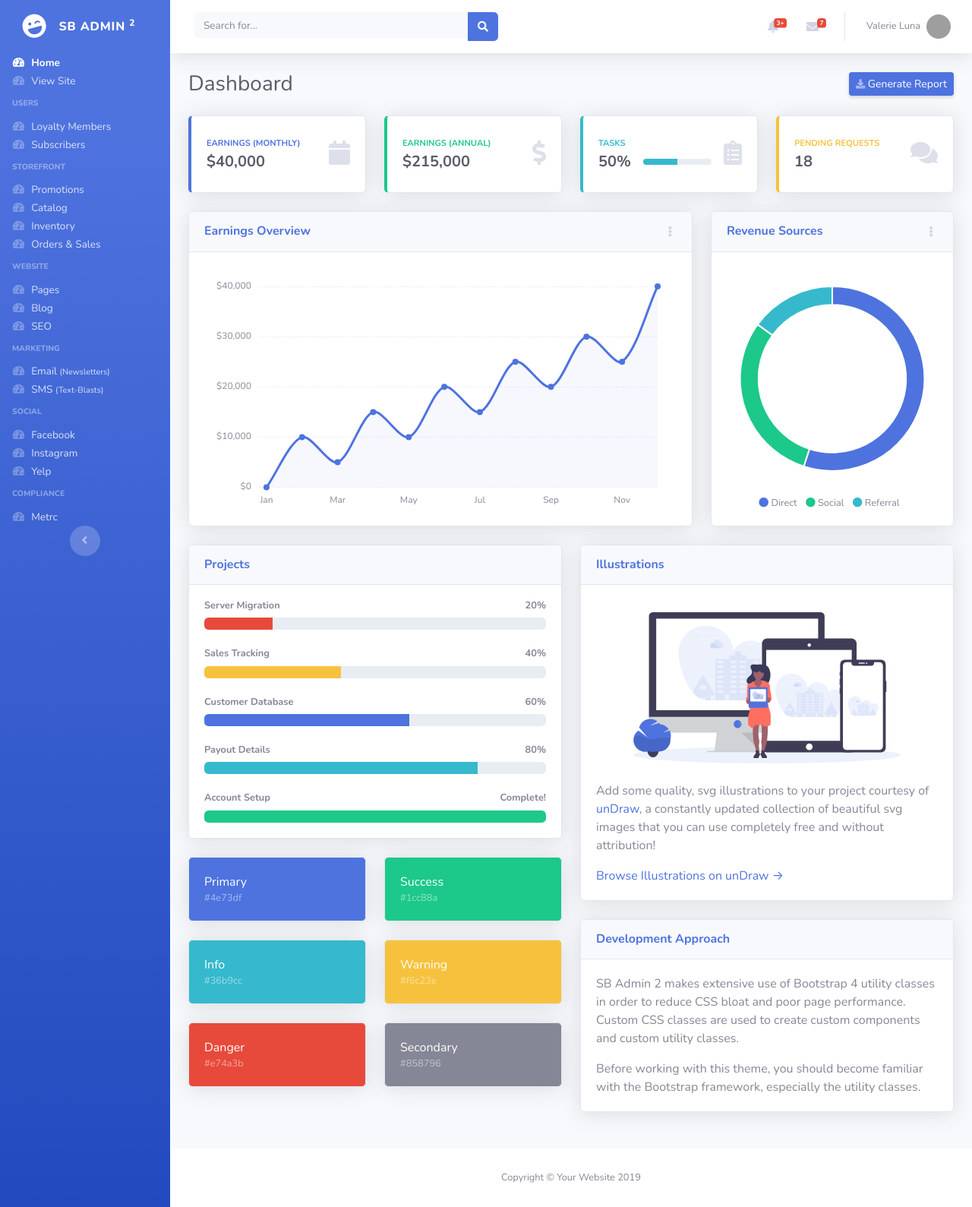
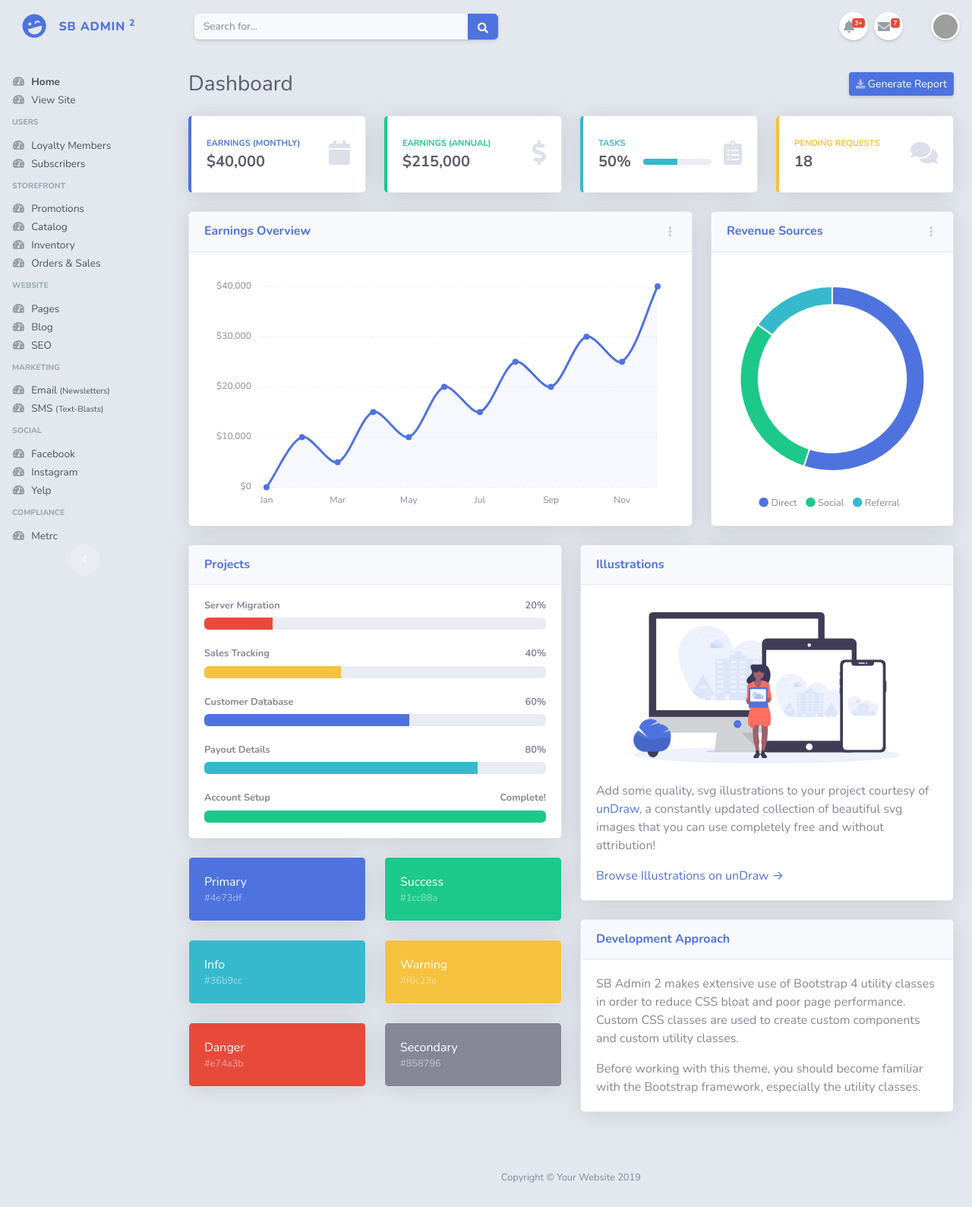
Before and after one commit to rowsheet/highbrid_dashboard, a Flask app: page / in a window 1280 px wide. Shown: the whole page at 76% size. Run offline with Flask 2, Linux system fonts and the light colour scheme; some libraries are stand-ins or nearby versions; grey boxes are pictures that could not be loaded.

Commit message:
Looks like stripe.

```diff
--- a/app/server.py
+++ b/app/server.py
@@ -13,51 +13,74 @@ def public(path):
 def home():
         return render_template("pages/home.html")
 
+@app.route("/users", methods=["GET", "POST"])
+def users():
+        return render_template("pages/users.html")
+@app.route("/loyalty_members", methods=["GET", "POST"])
+def loyalty_members():
+        return render_template("pages/loyalty_members.html")
+@app.route("/subscribers", methods=["GET", "POST"])
+def subscribers():
+        return render_template("pages/subscribers.html")
+
+@app.route("/storefront", methods=["GET", "POST"])
+def storefront():
+        return render_template("pages/storefront.html")
+@app.route("/promotions", methods=["GET", "POST"])
+def promotions():
+        return render_template("pages/promotions.html")
+@app.route("/catalog", methods=["GET", "POST"])
+def catalog():
+        return render_template("pages/catalog.html")
+@app.route("/inventory", methods=["GET", "POST"])
+def inventory():
+        return render_template("pages/inventory.html")
+@app.route("/orders_and_sales", methods=["GET", "POST"])
+def orders_and_sales():
+        return render_template("pages/orders_and_sales.html")
+
+@app.route("/website", methods=["GET", "POST"])
+def website():
+        return render_template("pages/website.html")
+@app.route("/pages", methods=["GET", "POST"])
+def pages():
+        return render_template("pages/pages.html")
 @app.route("/blog", methods=["GET", "POST"])
 def blog():
         return render_template("pages/blog.html")
-@app.route("/catalog", methods=["GET", "POST"])
-def catalog():
-        return render_template("pages/catalog.html")
+@app.route("/seo", methods=["GET", "POST"])
+def seo():
+        return render_template("pages/seo.html")
+
+@app.route("/marketing", methods=["GET", "POST"])
+def marketing():
+        return render_template("pages/marketing.html")
 @app.route("/email", methods=["GET", "POST"])
 def email():
         return render_template("pages/email.html")
+@app.route("/text", methods=["GET", "POST"])
+def text():
+        return render_template("pages/text.html")
+
+@app.route("/social", methods=["GET", "POST"])
+def social():
+        return render_template("pages/social.html")
 @app.route("/facebook", methods=["GET", "POST"])
 def facebook():
         return render_template("pages/facebook.html")
 @app.route("/instagram", methods=["GET", "POST"])
 def instagram():
         return render_template("pages/instagram.html")
-@app.route("/inventory", methods=["GET", "POST"])
-def inventory():
-        return render_template("pages/inventory.html")
-@app.route("/loyalty_members", methods=["GET", "POST"])
-def loyalty_members():
-        return render_template("pages/loyalty_members.html")
+@app.route("/yelp", methods=["GET", "POST"])
+def yelp():
+        return render_template("pages/yelp.html")
+
+@app.route("/compliance", methods=["GET", "POST"])
+def compliance():
+        return render_template("pages/compliance.html")
 @app.route("/metrc", methods=["GET", "POST"])
 def metrc():
         return render_template("pages/metrc.html")
-@app.route("/orders_and_sales", methods=["GET", "POST"])
-def orders_and_sales():
-        return render_template("pages/orders_and_sales.html")
-@app.route("/pages", methods=["GET", "POST"])
-def pages():
-        return render_template("pages/pages.html")
-@app.route("/promotions", methods=["GET", "POST"])
-def promotions():
-        return render_template("pages/promotions.html")
-@app.route("/seo", methods=["GET", "POST"])
-def seo():
-        return render_template("pages/seo.html")
-@app.route("/subscribers", methods=["GET", "POST"])
-def subscribers():
-        return render_template("pages/subscribers.html")
-@app.route("/text", methods=["GET", "POST"])
-def text():
-        return render_template("pages/text.html")
-@app.route("/yelp", methods=["GET", "POST"])
-def yelp():
-        return render_template("pages/yelp.html")
 
 #-------------------------------------------------------------------------------
 # Demo pages.
--- a/app/templates/components/sidebar.html
+++ b/app/templates/components/sidebar.html
@@ -6,6 +6,72 @@ a.nav-link {
 .sidebar-heading {
     margin-top: 10px;
     margin-bottom: 10px;
+}
+/* Re-Color */
+ul#accordionSidebar {
+    background: #e3e8ee;
+}
+.nav-item a.nav-link {
+    color: #4b5458 !important;
+}
+.nav-link i.fas {
+    color: #979fa2 !important;
+}
+.sidebar-heading {
+    color: #9cabb3 !important;
+}
+.sidebar-heading {
+    color: #9cabb3 !important;
+}
+.justify-content-center {
+    background: white;
+    margin-bottom: 25px;
+}
+.justify-content-center * {
+    color: #4d73df;
+}
+.sidebar-heading {
+    color: #9cabb3 !important;
+}
+.justify-content-center * {
+    color: #4d73df;
+}
+div#content-wrapper {
+    background: #e3e7ee !important;
+}
+footer.bg-white {
+    background: #e3e7ee !important;
+}
+.justify-content-center {
+    background: #e3e7ee !important;
+    margin-bottom: 25px;
+}
+.navbar {
+    background: #e3e7ee !important;
+    box-shadow: none !important;
+}
+.navbar input.small {
+    box-shadow: 0 2px 5px 0 rgba(60,66,87, .12), 0 1px 1px 0 rgba(0,0,0, .12) !important;
+}
+.navbar button.btn.btn-primary {
+    box-shadow: 0 2px 5px 0 rgba(60,66,87, .12), 0 1px 1px 0 rgba(0,0,0, .12) !important;
+}
+.navbar button.btn.btn-primary {
+    height: 34px;
+}
+.navbar a.nav-link {
+    box-shadow: 0 2px 5px 0 rgba(60,66,87, .12), 0 1px 1px 0 rgba(0,0,0, .12) !important;
+    background: white !important;
+    border-radius: 100px;
+    padding: 3px !important;
+    height: 37px !important;
+    width: 38px !important;
+}
+.navbar-search {
+    margin-right: 50px !important;
+}
+span.mr-2.d-none.d-lg-inline.text-gray-600.small {
+    display: none !important;
 }
 </style>
 <!-- Sidebar - Brand -->
@@ -32,9 +98,11 @@ a.nav-link {
 </li>
 
 <!-- Heading -->
+<a href="/users">
     <div class="sidebar-heading">
     Users
     </div>
+</a>
 
 <!-- Nav Item - Dashboard -->
 <li class="nav-item">
@@ -53,9 +121,11 @@ a.nav-link {
 </li>
 
 <!-- Heading -->
+<a href="/storefront">
     <div class="sidebar-heading">
     Storefront
     </div>
+</a>
 
 <!-- Nav Item - Dashboard -->
 <li class="nav-item">
@@ -90,9 +160,11 @@ a.nav-link {
 </li>
 
 <!-- Heading -->
+<a href="/website">
     <div class="sidebar-heading">
     Website
     </div>
+</a>
 
 <!-- Nav Item - Dashboard -->
 <li class="nav-item">
@@ -119,9 +191,11 @@ a.nav-link {
 </li>
 
 <!-- Heading -->
+<a href="/marketing">
     <div class="sidebar-heading">
     Marketing
     </div>
+</a>
 
 <!-- Nav Item - Dashboard -->
 <li class="nav-item">
@@ -140,9 +214,11 @@ a.nav-link {
 </li>
 
 <!-- Heading -->
+<a href="/social">
     <div class="sidebar-heading">
     Social
     </div>
+</a>
 
 <!-- Nav Item - Dashboard -->
 <li class="nav-item">
@@ -169,9 +245,11 @@ a.nav-link {
 </li>
 
 <!-- Heading -->
+<a href="/compliance">
     <div class="sidebar-heading">
     Compliance
     </div>
+</a>
 
 <!-- Nav Item - Dashboard -->
 <li class="nav-item">
```
Also changed, not shown: app/templates/pages/compliance.html (added, +14 -0 lines), app/templates/pages/marketing.html (added, +14 -0 lines), app/templates/pages/social.html (added, +14 -0 lines), app/templates/pages/storefront.html (added, +14 -0 lines), app/templates/pages/users.html (added, +14 -0 lines), app/templates/pages/website.html (added, +14 -0 lines). Lines whose indentation alone changed are shown as unchanged.
